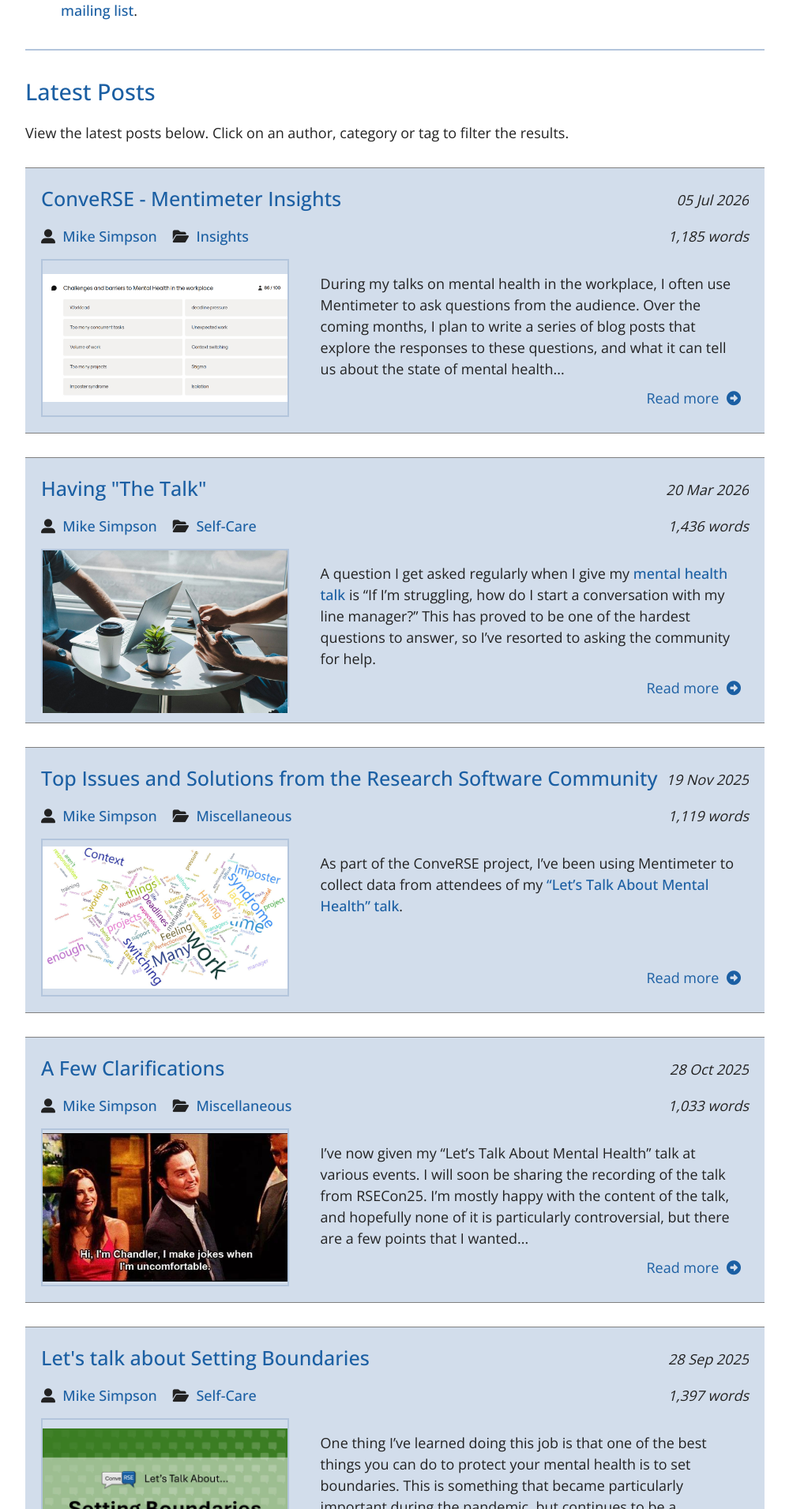
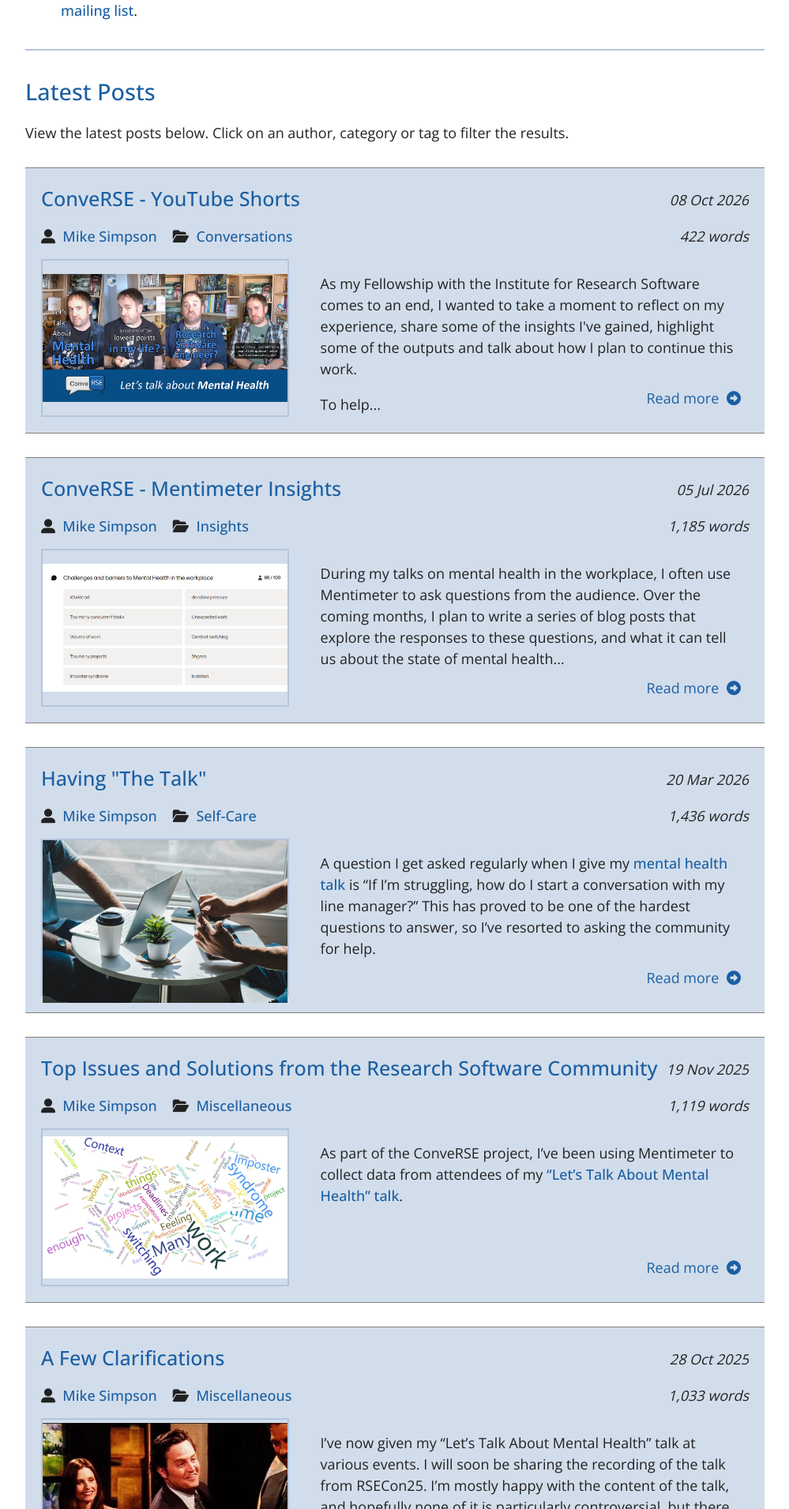
Before and after one commit to mdsimpson42/converse, a Jekyll site: the page built from blog/index.html, in a window 1280 px wide. Shown: the part 864-2775 px from the top of the page at 79% size, without its empty margins (140-1139 px from the left). Built offline with Jekyll 4.4.1, drawn with Linux system fonts in a browser that asks for light colours; nearby versions of some CDN libraries; the list of posts is cut into pages by our own code; some of the changed text lies outside the part shown.

Commit message:
Add a blog post featuring the YouTube shorts
Adding a short blog post that contains embedded versions of the six YouTube shorts I made talking about my fellowship.

```diff
--- /dev/null
+++ b/_posts/2026-10-08-youtube-shorts.html
@@ -0,0 +1,62 @@
+---
+title: ConveRSE - YouTube Shorts
+author: mike_simpson
+date: 2026-10-08
+categories: [conversations]
+tags: [self_care, leadership, burnout, impostor_syndrome]
+image:
+  path: /assets/img/blog/converse-shorts.jpg
+  alt: Thumbnails of a series of YouTube shorts featuring Mike Simpson and the slogan "Let's talk about Mental Health"
+---
+
+<p>
+    As my Fellowship with the Institute for Research Software comes to an end, I wanted to take a
+    moment to reflect on my experience, share some of the insights I've gained, highlight some of
+    the outputs and talk about how I plan to continue this work.
+</p>
+<p>
+    To help with this, I created a series of YouTube shorts, all less than two minutes long, to
+    explain what I've been up to over the last 18 months or so.
+</p>
+<img src="{{ page.image.path }}" alt="{{ page.image.alt }}">
+<h2>ConveRSE - YouTube Shorts</h2>
+<p>
+    You can watch all six shorts below, or on my
+    <a href="https://www.youtube.com/@mdsimpson" target="_blank">YouTube channel</a>.
+</p>
+<p>
+    And to pre-empt your questions: yes, I know I look tired. And yes, I did record several of these
+    videos on the hottest day of the year!
+</p>
+<p>
+    I should also reiterate that the SSI announced that they were rebranded to the Institute for
+    Research Software about 20 minutes after I finished recording the last video!
+</p>
+<div class="shorts">
+    <iframe width="315" height="560" src="https://www.youtube.com/embed/PpkPt90wVrM" title="YouTube Short" frameborder="0" allow="accelerometer; autoplay; clipboard-write; encrypted-media; gyroscope; picture-in-picture" allowfullscreen></iframe>
+    <iframe width="315" height="560" src="https://www.youtube.com/embed/q0gHCS5Ilqw" title="YouTube Short" frameborder="0" allow="accelerometer; autoplay; clipboard-write; encrypted-media; gyroscope; picture-in-picture" allowfullscreen></iframe>
+    <iframe width="315" height="560" src="https://www.youtube.com/embed/pfp7484iAPQ" title="YouTube Short" frameborder="0" allow="accelerometer; autoplay; clipboard-write; encrypted-media; gyroscope; picture-in-picture" allowfullscreen></iframe>
+    <iframe width="315" height="560" src="https://www.youtube.com/embed/RyCInzyA9go" title="YouTube Short" frameborder="0" allow="accelerometer; autoplay; clipboard-write; encrypted-media; gyroscope; picture-in-picture" allowfullscreen></iframe>
+    <iframe width="315" height="560" src="https://www.youtube.com/embed/EOqB1bLHtHY" title="YouTube Short" frameborder="0" allow="accelerometer; autoplay; clipboard-write; encrypted-media; gyroscope; picture-in-picture" allowfullscreen></iframe>
+    <iframe width="315" height="560" src="https://www.youtube.com/embed/dqxbTm9hVR8" title="YouTube Short" frameborder="0" allow="accelerometer; autoplay; clipboard-write; encrypted-media; gyroscope; picture-in-picture" allowfullscreen></iframe>
+</div>
+<h2>Final Thoughts</h2>
+<p>
+    As I said, I am planning to continue working on the ConveRSE project. I have some exciting
+    collaborations lined up with other Institute Fellows and other members of the research software
+    community. I will be sharing more about these collaborations in the coming months.
+</p>
+<p>
+    And as I mention in the shorts, I am planning to create at least one longer video to do more
+    of a deep dive into the insights and data I collected during my fellowship. I may also make
+    some more shorts in the future, if I have time, focussing on some of the tips and stories
+    that I collected during my travels.
+</p>
+<p>
+    In the mean time, check out the rest of the website for more information about ConveRSE,
+    mental health support and advice, and our downloadable resources to continue the conversation
+    in your workplace.
+</p>
+<p>
+    Thanks for reading. Mind how you go!
+</p>
--- a/assets/css/style.scss
+++ b/assets/css/style.scss
@@ -1157,6 +1157,20 @@
     height: auto;
     width: 100%;
     aspect-ratio: 16 / 9;
+}
+
+.shorts {
+    display: flex;
+    flex-wrap: wrap;
+    justify-content: center;
+    gap: 20px;
+}
+
+.shorts iframe {
+    width: 315px;
+    max-width: 100%;
+    aspect-ratio: 9 / 16;
+    margin: 0;
 }
 
 .post-preview {
```
Also changed, not shown: assets/img/blog/converse-shorts.jpg (added).
